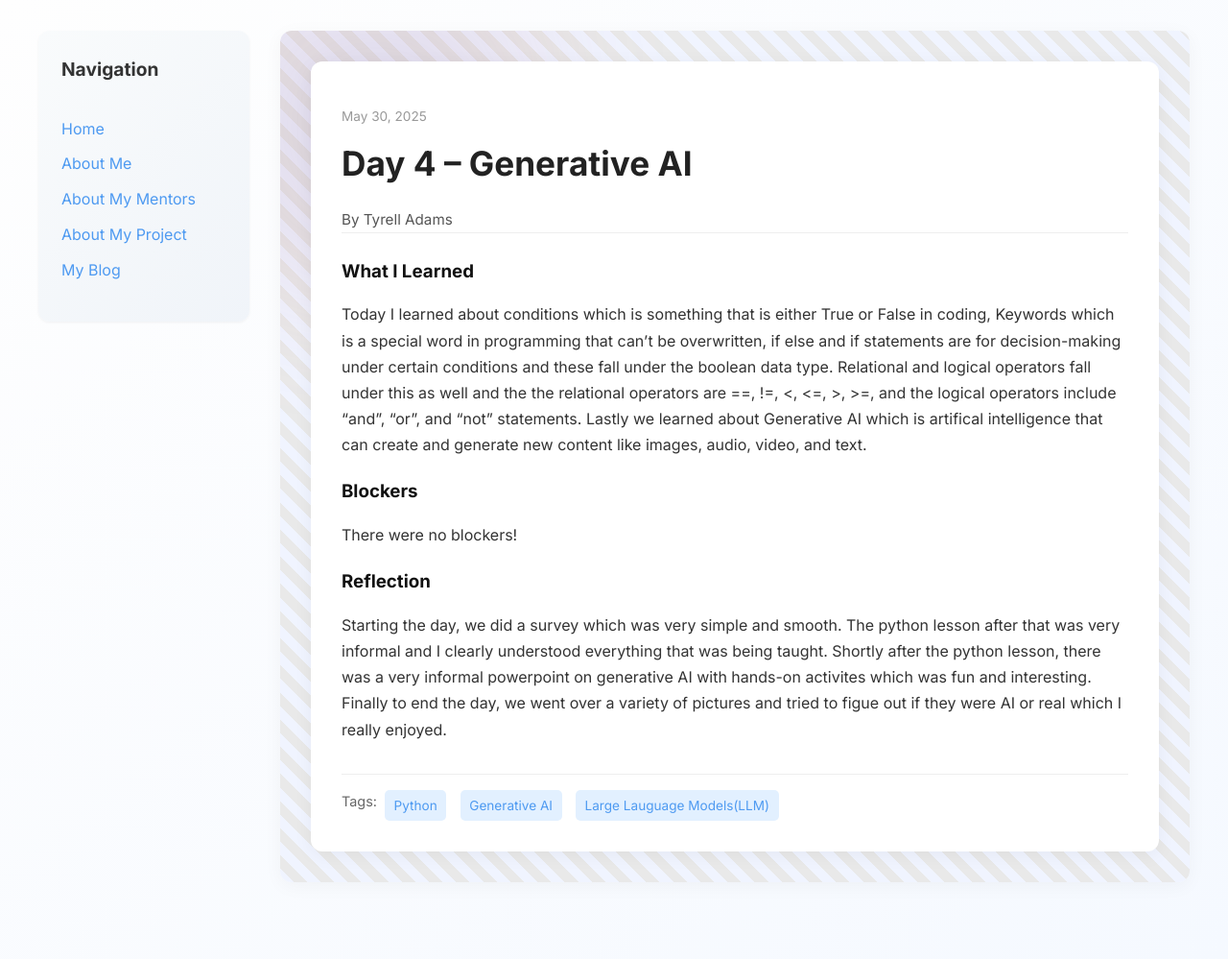
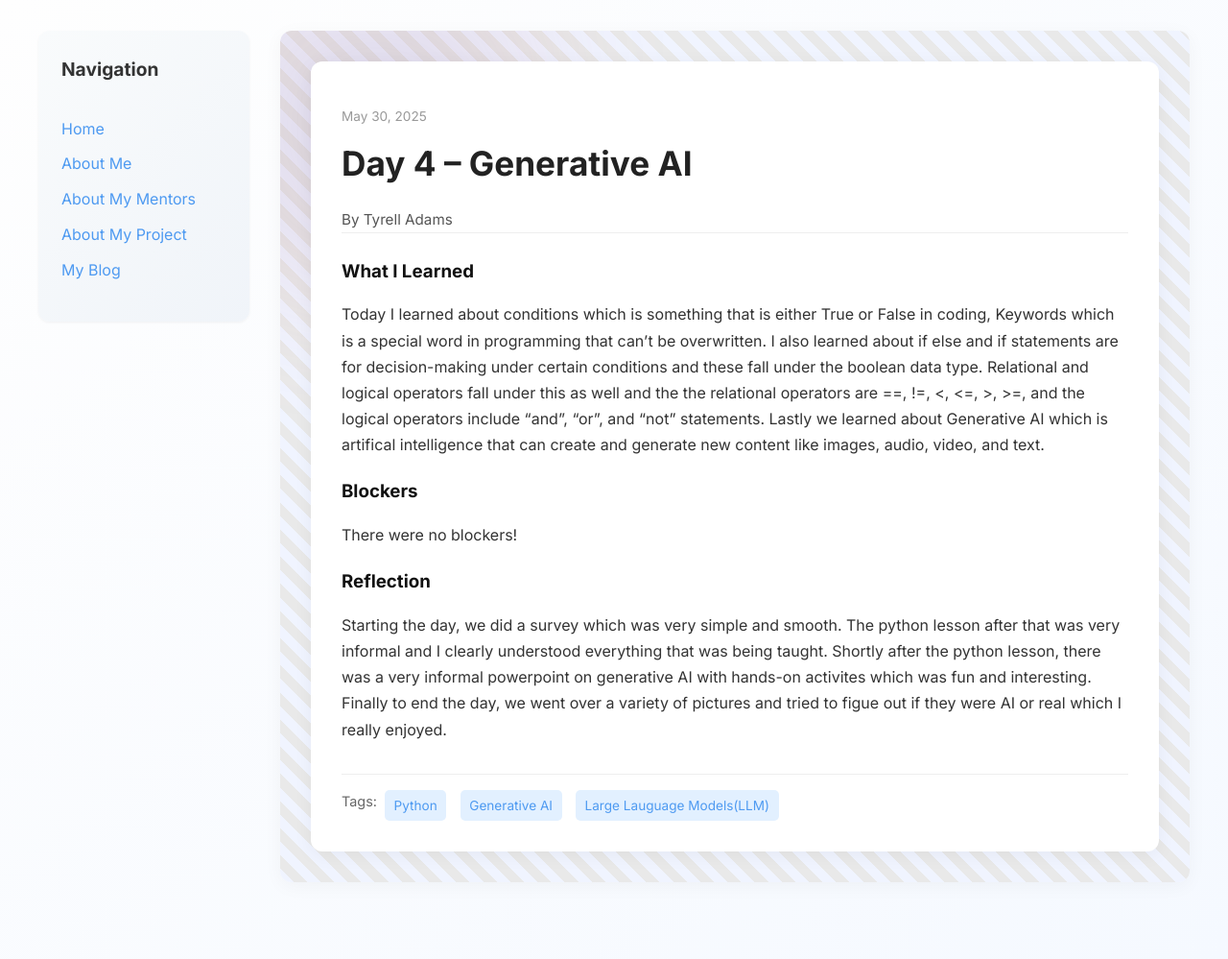
Before and after one commit to Tyrell-Adams/Tyrell-Adams.github.io, a Jekyll site: the page built from _posts/2025-05-30-day-4.md, in a window 1280 px wide. Shown: the whole page at 96% size. Built offline with Jekyll 4.4.1, drawn with Linux system fonts in a browser that asks for light colours.

Commit message:
Update 2025-05-30-day-4.md

```diff
--- a/_posts/2025-05-30-day-4.md
+++ b/_posts/2025-05-30-day-4.md
@@ -7,7 +7,7 @@ permalink: /day4.html
 tags: ["Python", "Generative AI", "Large Lauguage Models(LLM)"]
 
 what_i_learned: |
-  Today I learned about conditions which is something that is either True or False in coding, Keywords which is a special word in programming that can't be overwritten, if else and if statements are for decision-making under certain conditions and these fall under the boolean data type. Relational and logical operators fall under this as well and the the relational operators are ==, !=, <, <=, >, >=, and the logical operators include "and", "or", and "not" statements. Lastly we learned about Generative AI which is artifical intelligence that can create and generate new content like images, audio, video, and text.
+  Today I learned about conditions which is something that is either True or False in coding, Keywords which is a special word in programming that can't be overwritten. I also learned about if else and if statements are for decision-making under certain conditions and these fall under the boolean data type. Relational and logical operators fall under this as well and the the relational operators are ==, !=, <, <=, >, >=, and the logical operators include "and", "or", and "not" statements. Lastly we learned about Generative AI which is artifical intelligence that can create and generate new content like images, audio, video, and text.
 blockers: |
   There were no blockers!
 
```
